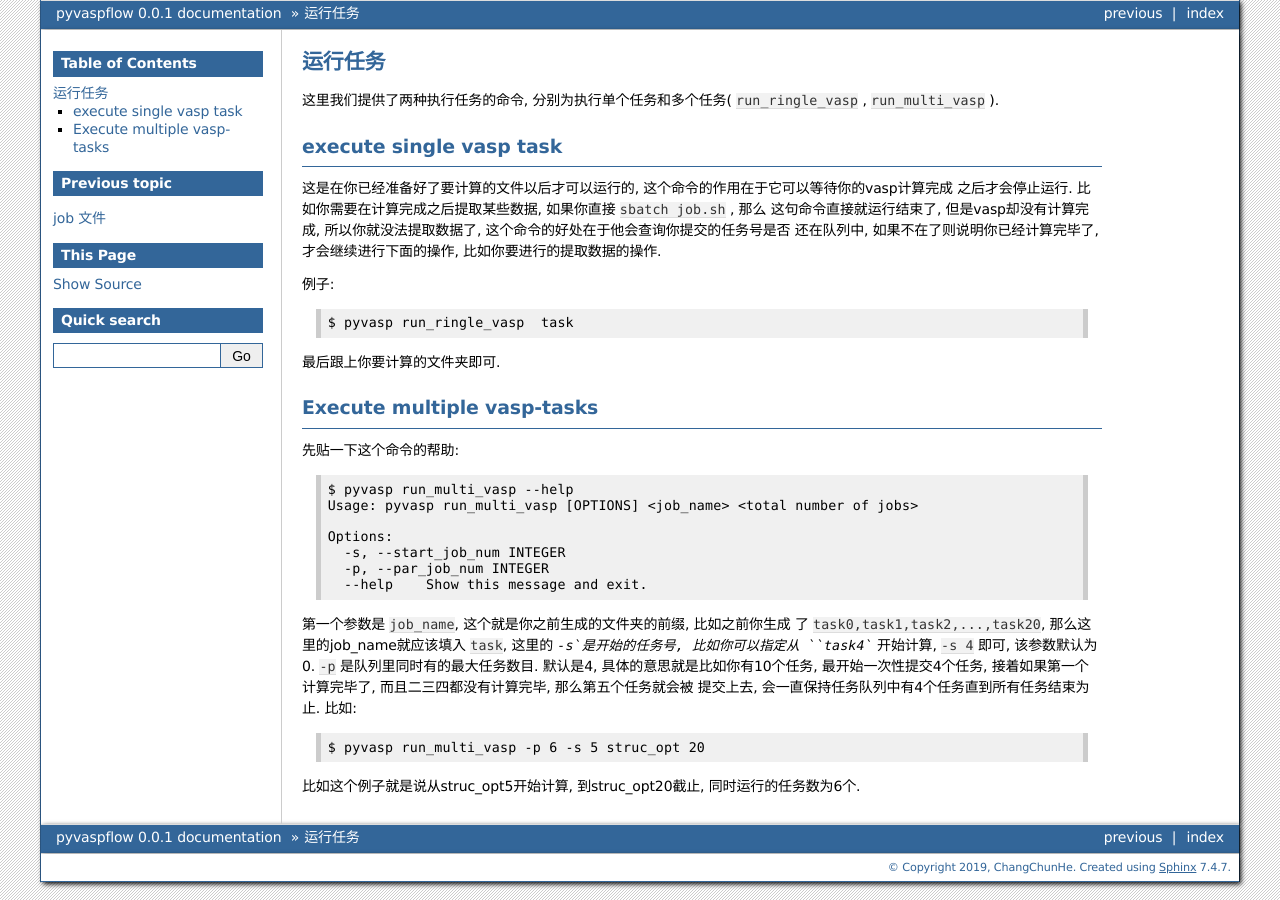
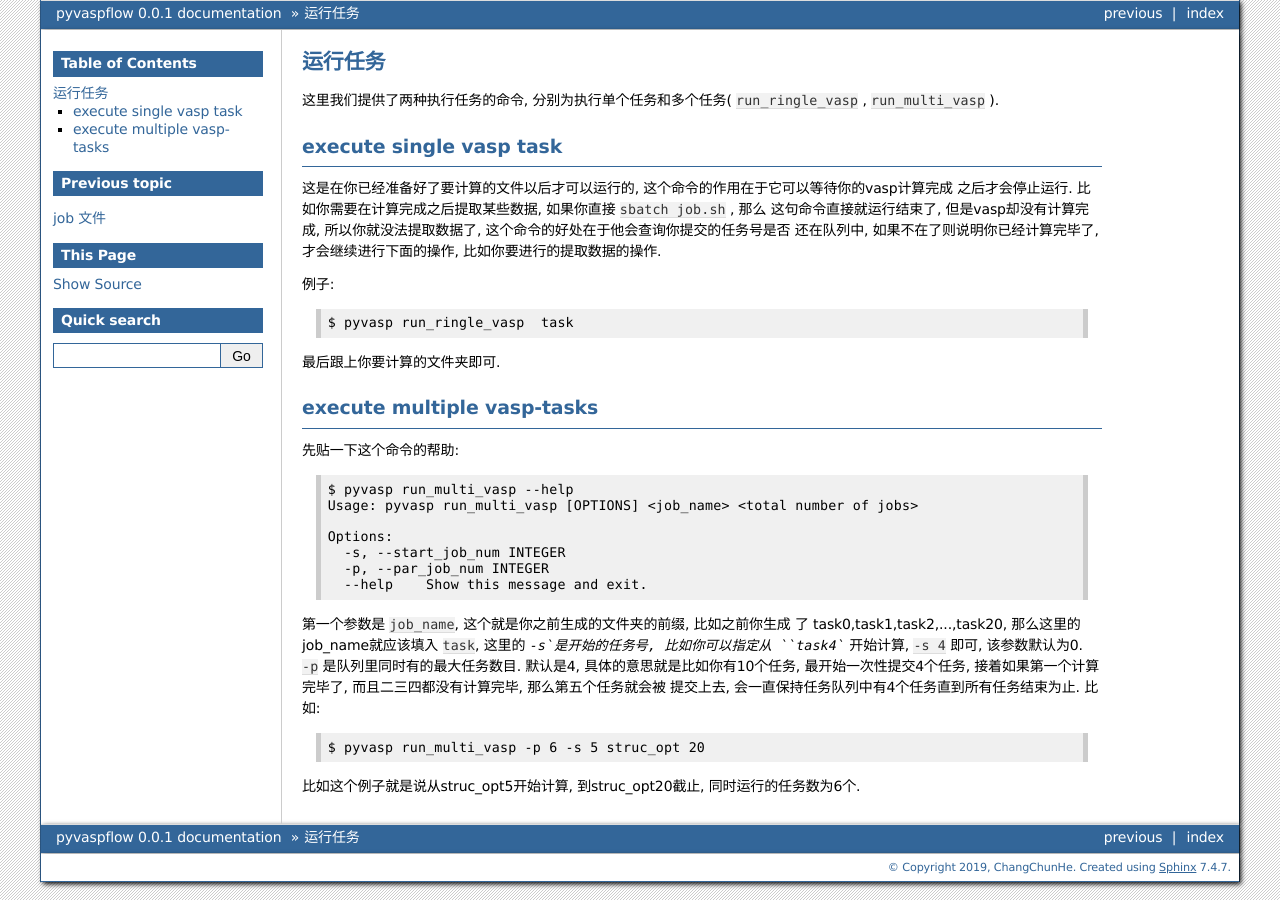
Before and after one commit to ChangChunHe/pyvaspflow, a Sphinx documentation site: the page built from docs/source/execute.rst, in a window 1280 px wide. Built offline with Sphinx 7.4.7, drawn with Linux system fonts in a browser that asks for light colours.

Commit message:
add docs

```diff
--- a/docs/source/execute.rst
+++ b/docs/source/execute.rst
@@ -23,7 +23,7 @@ execute single vasp task
 
 
 
-Execute multiple vasp-tasks
+execute multiple vasp-tasks
 ============
 
 
@@ -40,7 +40,7 @@ Execute multiple vasp-tasks
 
 
 第一个参数是 ``job_name``, 这个就是你之前生成的文件夹的前缀, 比如之前你生成
-了 ``task0,task1,task2,...,task20``, 那么这里的job_name就应该填入 ``task``,
+了 task0,task1,task2,...,task20, 那么这里的job_name就应该填入 ``task``,
 这里的 `-s`是开始的任务号, 比如你可以指定从 ``task4`` 开始计算, ``-s 4`` 即可, 该参数默认为0. ``-p`` 是队列里同时有的最大任务数目.
 默认是4, 具体的意思就是比如你有10个任务, 最开始一次性提交4个任务, 接着如果第一个计算完毕了, 而且二三四都没有计算完毕, 那么第五个任务就会被
 提交上去, 会一直保持任务队列中有4个任务直到所有任务结束为止. 比如::
--- a/docs/source/index.rst
+++ b/docs/source/index.rst
@@ -10,7 +10,6 @@ Welcome to pyvaspflow's documentation!
    :maxdepth: 2
    :caption: Contents:
 
-   genindex
    installation
    prepare
    incar
```
Also changed, not shown: docs/source/genindex.rst (+28 -2 lines).
